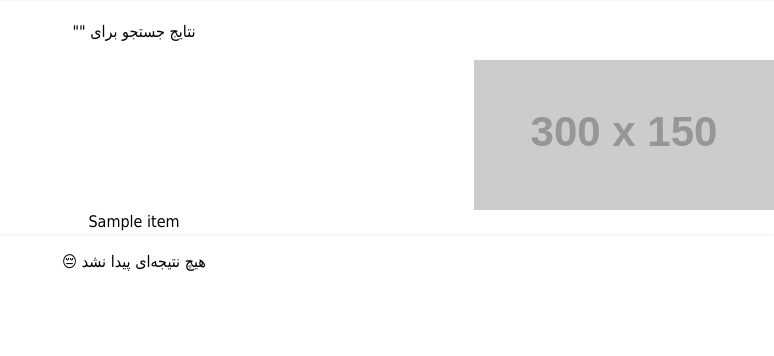
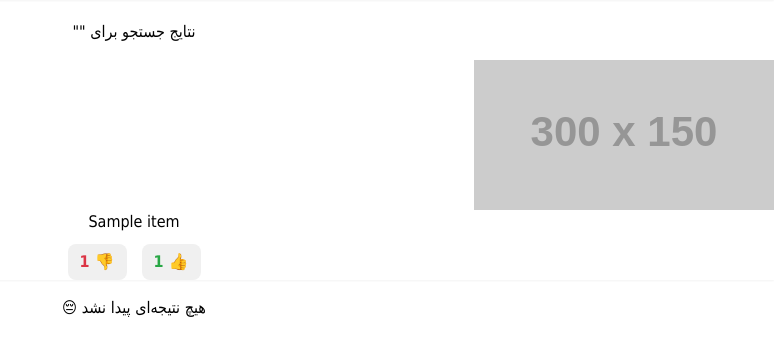
Before and after one commit to Hydarian/AntiScamShop, a Django app: template scammer/templates/pages/result_search.html in a window 1280 px wide. Shown: the part 66-422 px from the top of the page, without its empty margins (506-1280 px from the left). Run offline with Django 5.2, Linux system fonts and the light colour scheme; the template is opened without the code that fills it: most values are stand-ins (such as "Sample title", 1, 10 or a date in 2020); grey boxes labelled with a size stand in for pictures from a placeholder-image service; some libraries are stand-ins or nearby versions.

Commit message:
list shops display likes and dislikes added

```diff
--- a/scammer/static/css/base.css
+++ b/scammer/static/css/base.css
@@ -104,3 +104,39 @@
 .page-a:hover {
   text-decoration: none;
 }
+
+
+.like-dislike-wrapper {
+    display: flex;
+    justify-content: center;
+    align-items: center;
+    gap: 15px; /* فاصله بین لایک و دیسلایک */
+    margin-top: 10px;
+}
+
+.like, .dislike {
+    display: flex;
+    align-items: center;
+    justify-content: center;
+    gap: 5px;
+    padding: 6px 12px;
+    border-radius: 8px;
+    font-size: 16px;
+    font-weight: bold;
+    cursor: default; /* چون نمیخوای کلیک‌پذیر باشه */
+    background-color: #f0f0f0; /* پس‌زمینه روشن */
+    transition: all 0.2s ease;
+}
+
+.like {
+    color: #28a745; /* سبز */
+}
+
+.dislike {
+    color: #dc3545; /* قرمز */
+}
+
+.like:hover, .dislike:hover {
+    transform: scale(1.1);
+}
+}
--- a/scammer/templates/pages/result_search.html
+++ b/scammer/templates/pages/result_search.html
@@ -20,13 +20,17 @@
                 {% endwith %}
                 <div class="card-body">
                     <h5 class="card-title">{{ item.name }}</h5>
+                    <div class="like-dislike-wrapper">
+                        <span class="like">👍 {{ item.likes_count }}</span>
+                        <span class="dislike">👎 {{ item.dislikes_count }}</span>
+                     </div>
                 </div>
             </div>
         </div>
         {% endfor %}
     </div>
 
-    {% if not result %}
+    {% if not page_obj %}
         <div class="alert alert-warning text-center mt-4">
             هیچ نتیجه‌ای پیدا نشد 😔
         </div>
@@ -41,5 +45,6 @@
 }
 </style>
 
+
     {% include 'partials/pagination.html' with page=page_obj %}
 {% endblock %}
```
Also changed, not shown: scammer/models.py (+5 -5 lines), scammer/migrations/0008_alter_dislike_who_disliked_alter_like_who_liked_and_more.py (added).
